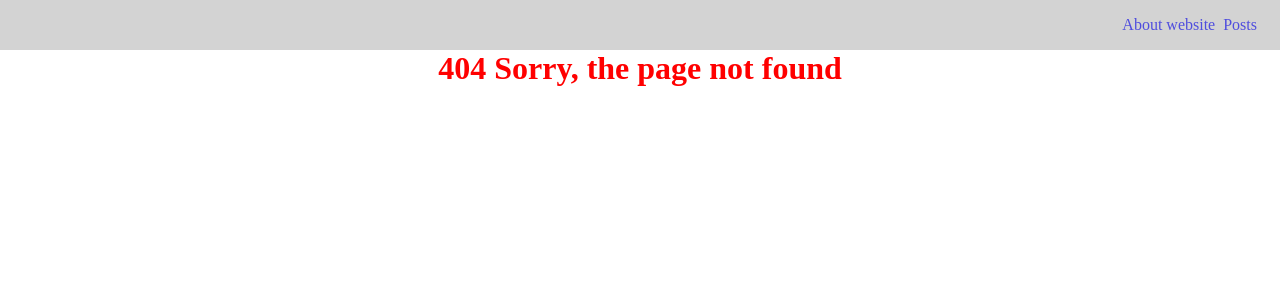
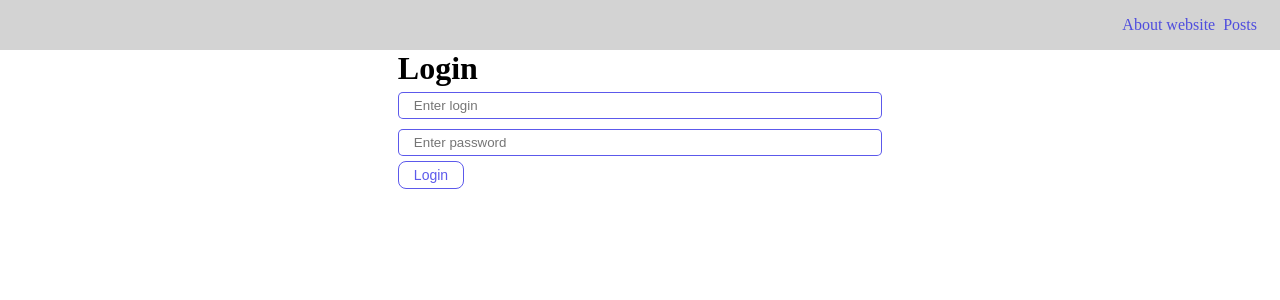
Before and after one commit to nad388/simple-blog, a React (Create React App) app: page /login in a window 1280 px wide. Before the commit this address had no page. Shown: the top 300 px of the page. Built offline with nearby package versions, Linux system fonts and the light colour scheme.

Commit message:
added login

```diff
--- a/src/components/AppRouter.jsx
+++ b/src/components/AppRouter.jsx
@@ -1,18 +1,19 @@
 import React from 'react';
 import { Route, Routes } from 'react-router-dom';
-import About from '../pages/About';
-import Error from '../pages/Error';
-import PostIdPage from '../pages/PostIdPage';
-import Posts from '../pages/Posts';
+import { privateRoutes, publicRoutes } from '../router';
 const AppRouter = () => {
-  return (
+  const isAuth = false;
+  return isAuth ? (
     <Routes>
-      <Route path='/about' element={<About />} />
-      <Route exact path='/posts' element={<Posts />} />
-      <Route path='/' element={<Posts />} />
-      <Route exact path='/posts/:id' element={<PostIdPage />} />
-      {/* <Route exact path='/' element={<Navigate to='/posts' />} /> */}
-      <Route path='*' element={<Error />} />
+      {privateRoutes.map((route) => (
+        <Route element={route.element} path={route.path} exact={route.exact} />
+      ))}
+    </Routes>
+  ) : (
+    <Routes>
+      {publicRoutes.map((route) => (
+        <Route element={route.element} path={route.path} exact={route.exact} />
+      ))}
     </Routes>
   );
 };
--- /dev/null
+++ b/src/pages/Login.jsx
@@ -0,0 +1,18 @@
+import React from 'react';
+import MyButton from '../components/UI/button/MyButton';
+import MyInput from '../components/UI/input/MyInput';
+
+const Login = () => {
+  return (
+    <div>
+      <h1>Login</h1>
+      <form>
+        <MyInput type='text' placeholder='Enter login' />
+        <MyInput type='password' placeholder='Enter password' />
+        <MyButton>Login</MyButton>
+      </form>
+    </div>
+  );
+};
+
+export default Login;
--- /dev/null
+++ b/src/router/index.js
@@ -0,0 +1,19 @@
+import About from '../pages/About';
+// import Error from '../pages/Error';
+import Login from '../pages/Login';
+import PostIdPage from '../pages/PostIdPage';
+import Posts from '../pages/Posts';
+
+export const privateRoutes = [
+  { path: '/about', element: <About />, exact: false },
+  { path: '/posts', element: <Posts />, exact: true },
+  { path: '/posts/:id', element: <PostIdPage />, exact: true },
+  { path: '*', element: <Posts />, exact: false },
+  //   { path: '/', element: <Error />, exact: false },
+];
+
+export const publicRoutes = [
+  { path: '/login', element: <Login />, exact: true },
+  { path: '*', element: <Login />, exact: false },
+  //   { path: '/*', element: <Error />, exact: false },
+];
```
